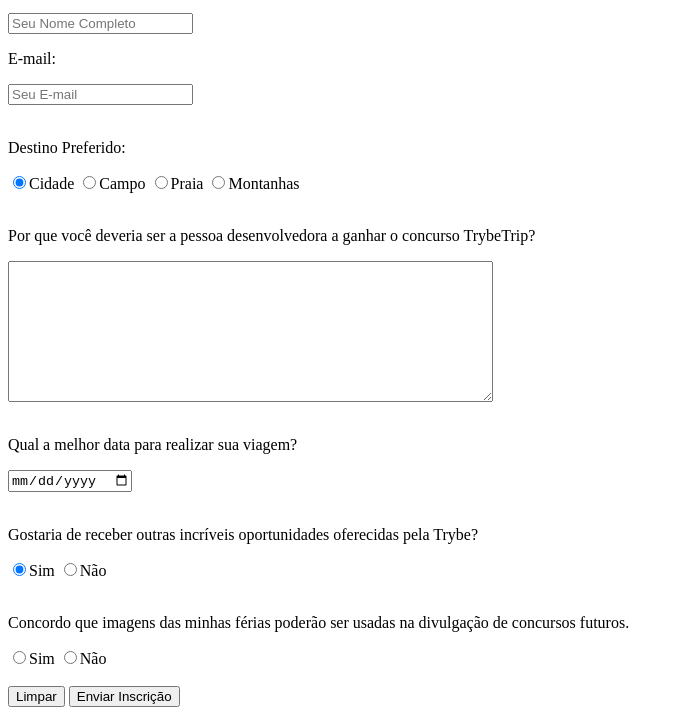
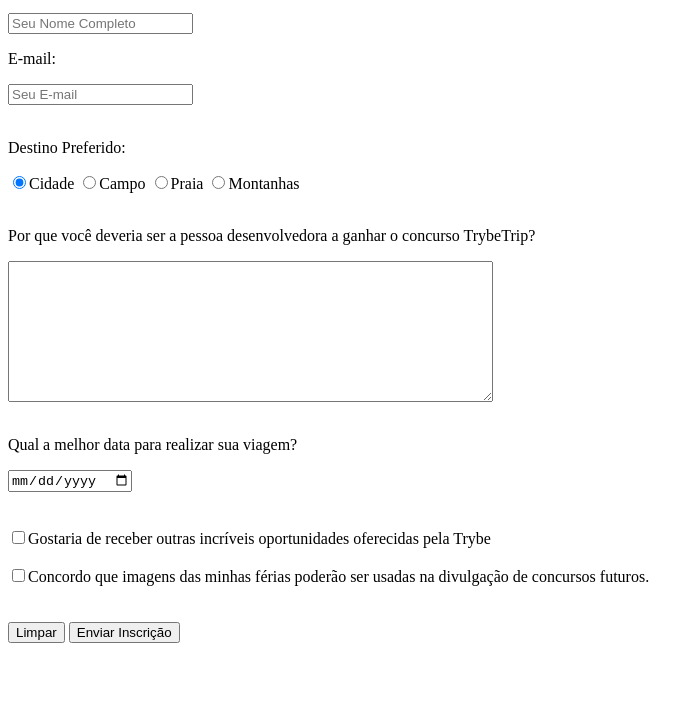
Before and after one commit to RafaelKnV/trybe_exercicios, a plain HTML site: page fundamentos/bloco-6-html-e-css-forms-flexbox-e-responsivo/dia-1-html-css-forms/index.html in a window 1280 px wide. Shown: the part 87-810 px from the top of the page, without its empty margins (0-700 px from the left). Drawn offline with Linux system fonts and the light colour scheme.

Commit message:
Aperfeiçoamentos

```diff
--- a/fundamentos/bloco-6-html-e-css-forms-flexbox-e-responsivo/dia-1-html-css-forms/index.html
+++ b/fundamentos/bloco-6-html-e-css-forms-flexbox-e-responsivo/dia-1-html-css-forms/index.html
@@ -48,17 +48,19 @@
         </label>
         <br>
         <br>
-        <p>Gostaria de receber outras incríveis oportunidades oferecidas pela Trybe?</p>
-        <label for="news-yes"><input type="radio" name="newsletter" id="news-yes" value="Sim" checked>Sim</label>
-        <label for="news-no"><input type="radio" name="newsletter" id="news-no" value="Não">Não</label>
+        <br>
+        <label for="newsletter-input">
+            <input type="checkbox" name="newsletter" id="newsletter-input" >Gostaria de receber outras incríveis oportunidades oferecidas pela Trybe
+        </label>
         <br>
         <br>
-        <p>Concordo que imagens das minhas férias poderão ser usadas na divulgação de concursos futuros.</p>
-        <label for="img-yes"><input type="radio" name="image-rights" id="img-yes" value="Sim" required>Sim</label>
-        <label for="img-no"><input type="radio" name="image-rights" id="img-no" value="Não" >Não</label>
+        <label for="img-rights-input">
+            <input type="checkbox" name="direito de imagem" id="img-rights-input" required>Concordo que imagens das minhas férias poderão ser usadas na divulgação de concursos futuros.
+        </label>
         <br>
         <br>
-        <button type="reset">Limpar</button>
+        <br>
+        <button type="reset" >Limpar</button>
         <button type="submit" id="submit-button">Enviar Inscrição</button>
     </form>
     <script src="script.js"></script>
```
